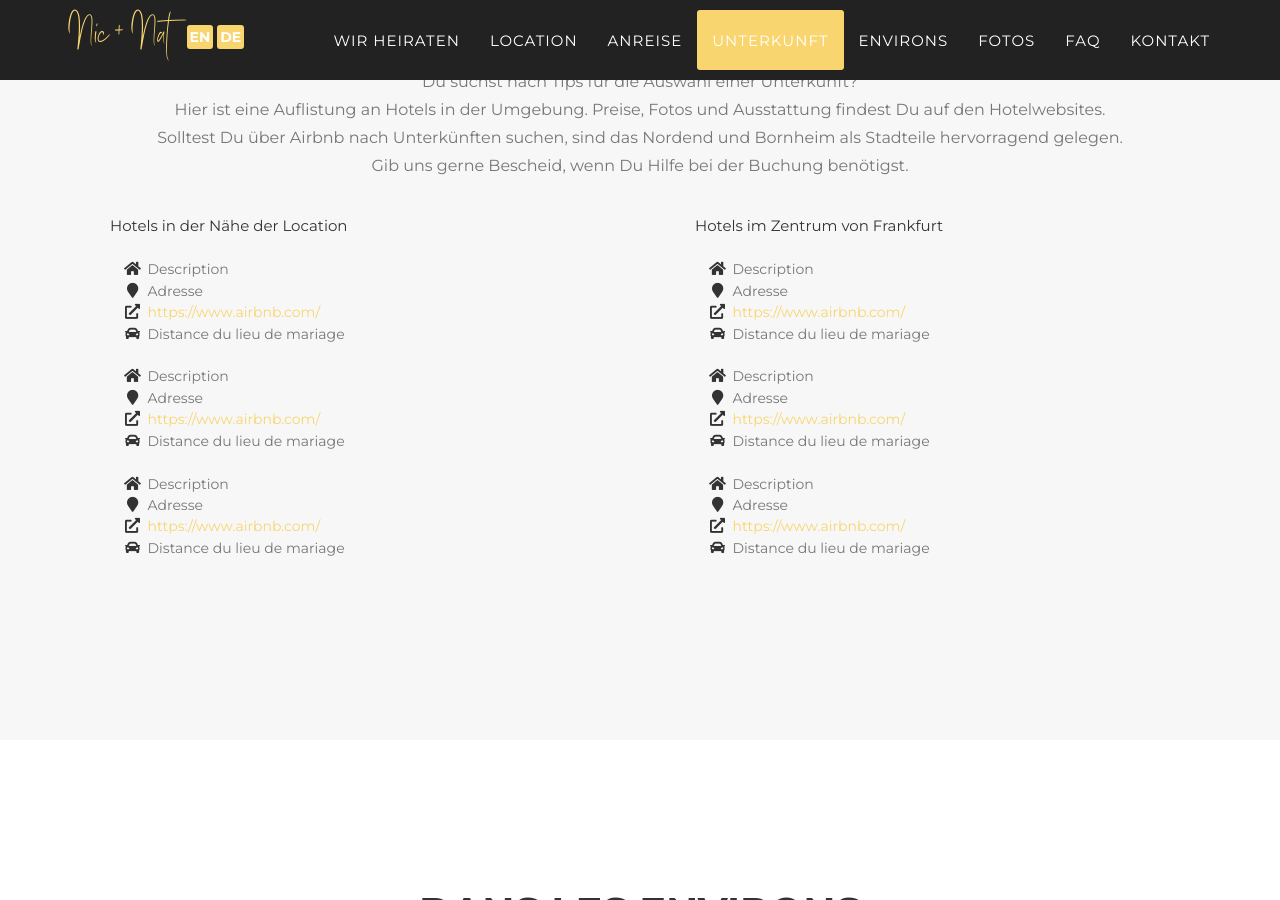
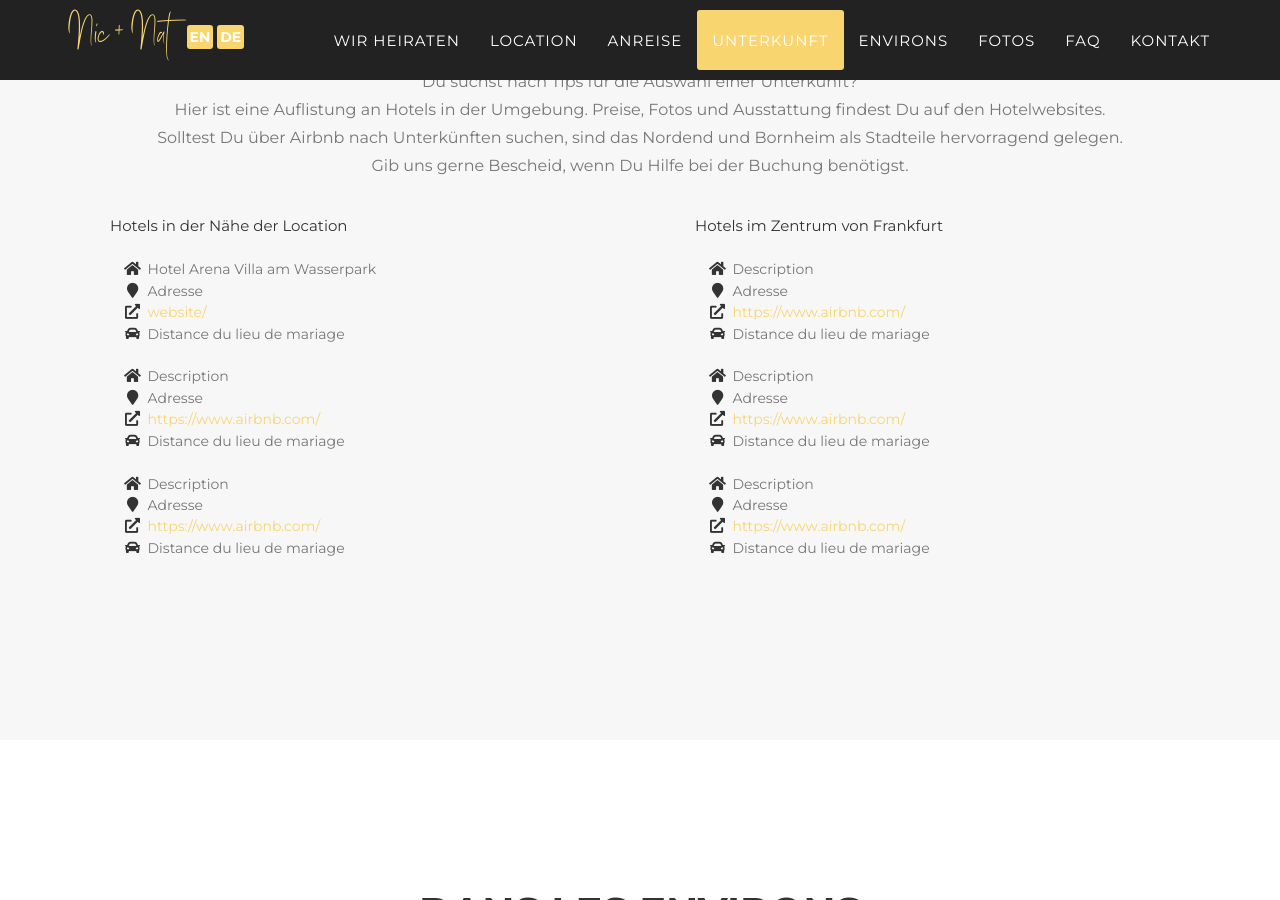
Before and after one commit to nic-nat/wedding, a Jekyll site: the page built from _fr_pages/index.html, in a window 1280 px wide and 900 px high, scrolled down 3832 px. Built offline with Jekyll 4.4.1, drawn with Linux system fonts in a browser that asks for light colours; some web fonts are replaced.

Commit message:
Update stay.html

```diff
--- a/_includes/fr_data/stay.html
+++ b/_includes/fr_data/stay.html
@@ -15,13 +15,13 @@
                         <li><br></li>
                         <ul class="fa-ul">
                             <li>
-                                <span class="fa-li"><i class="fa fa-home"></i></span><span class="text-muted plist">Description</span>
+                                <span class="fa-li"><i class="fa fa-home"></i></span><span class="text-muted plist">Hotel Arena Villa am Wasserpark</span>
                             </li>
                             <li>
                                 <span class="fa-li"><i class="fa fa-map-marker"></i></span><span class="text-muted plist">Adresse</span>
                             </li>
                             <li>
-                                <span class="fa-li"><i class="fas fa-external-link-alt"></i></span><span class="plist"><a href="https://www.airbnb.com">https://www.airbnb.com/</a></span>
+                                <span class="fa-li"><i class="fas fa-external-link-alt"></i></span><span class="plist"><a href="https://villa-am-wasserpark.com">website/</a></span>
                             </li>
                             <li>
                                 <span class="fa-li"><i class="fa fa-car"></i></span><span class="text-muted plist">Distance du lieu de mariage</span>
```
